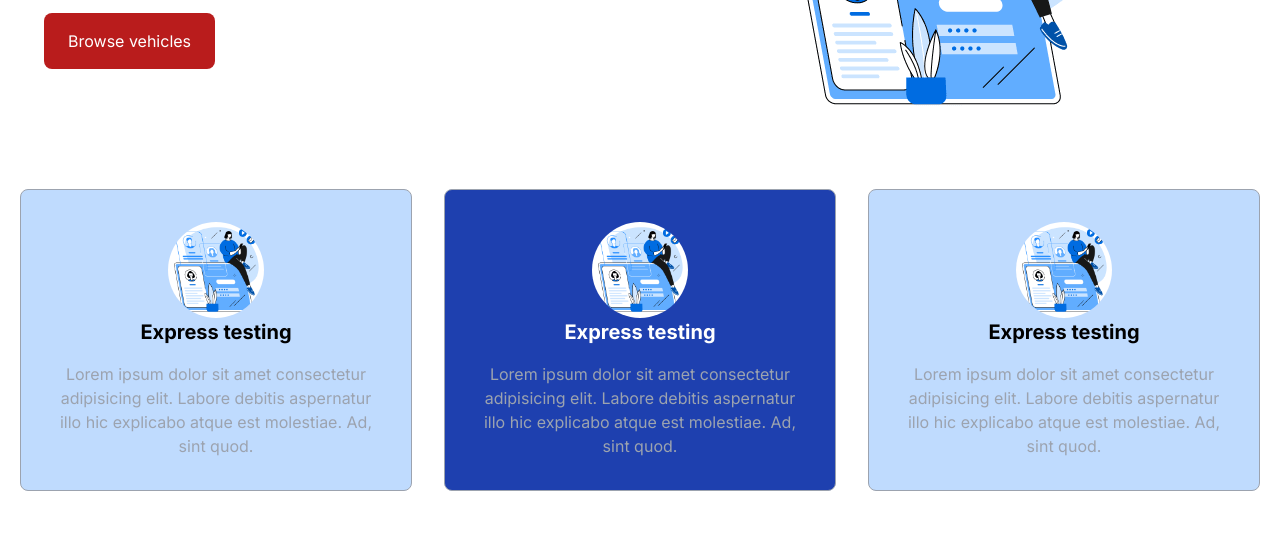
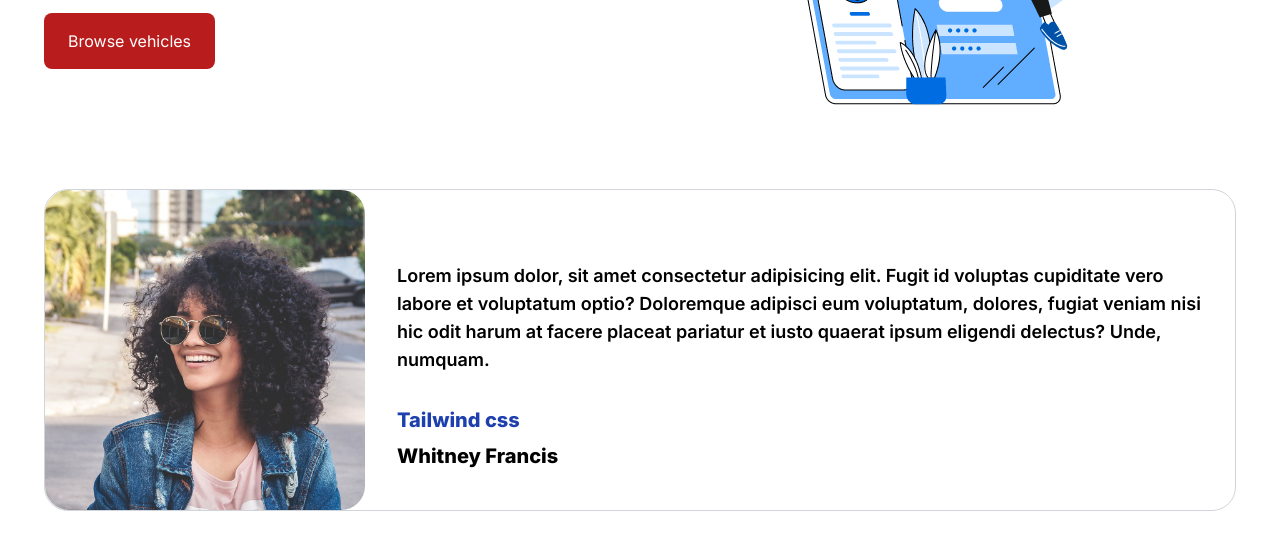
Before and after one commit to saydullo5950/project-4, a website: page public/index.html in a window 1280 px wide. Shown: the part 379-931 px from the top of the page. Drawn offline with Linux system fonts and the light colour scheme.

Commit message:
project-4

```diff
--- a/public/index.html
+++ b/public/index.html
@@ -60,6 +60,25 @@
             </button>
         </div>
         <img src="./images/login-image.png" alt="login-image" class="md:ml-auto mx-auto">
+    </div>
+    <div class="max-w-7xl mx-auto lg:px-11 px-4 py-8">
+        <div class="space-y-8 border rounded-3xl border-gray-300 lg:flex items-center p-4 lg:p-0">
+            <img src="./images/card-avatar-1.jpg" alt="login-image"
+                class="mx-auto rounded-full lg:rounded-3xl size-full sm:size-72 lg:size-80">
+            <div class="text-center lg:text-left p-0 sm:p-8">
+                <p class="text-xs sm:text-lg font-semibold">
+                    Lorem ipsum dolor, sit amet consectetur adipisicing elit. Fugit id voluptas cupiditate vero labore
+                    et voluptatum optio? Doloremque adipisci eum voluptatum, dolores, fugiat veniam nisi hic odit harum
+                    at facere placeat pariatur et iusto quaerat ipsum eligendi delectus? Unde, numquam.
+                </p>
+                <p class="text-xl font-extrabold text-blue-800 mt-8">
+                    Tailwind css
+                </p>
+                <p class="text-xl font-extrabold mt-2">
+                    Whitney Francis
+                </p>
+            </div>
+        </div>
     </div>
     <div class="max-w-7xl mx-auto sm:px11 px-5 py-8">
         <div class="grid sm:grid-cols-2 lg:grid-cols-3 gap-8">
```
Also changed, not shown: public/css/styles.css, public/images/card-avatar-1.jpg (added).
